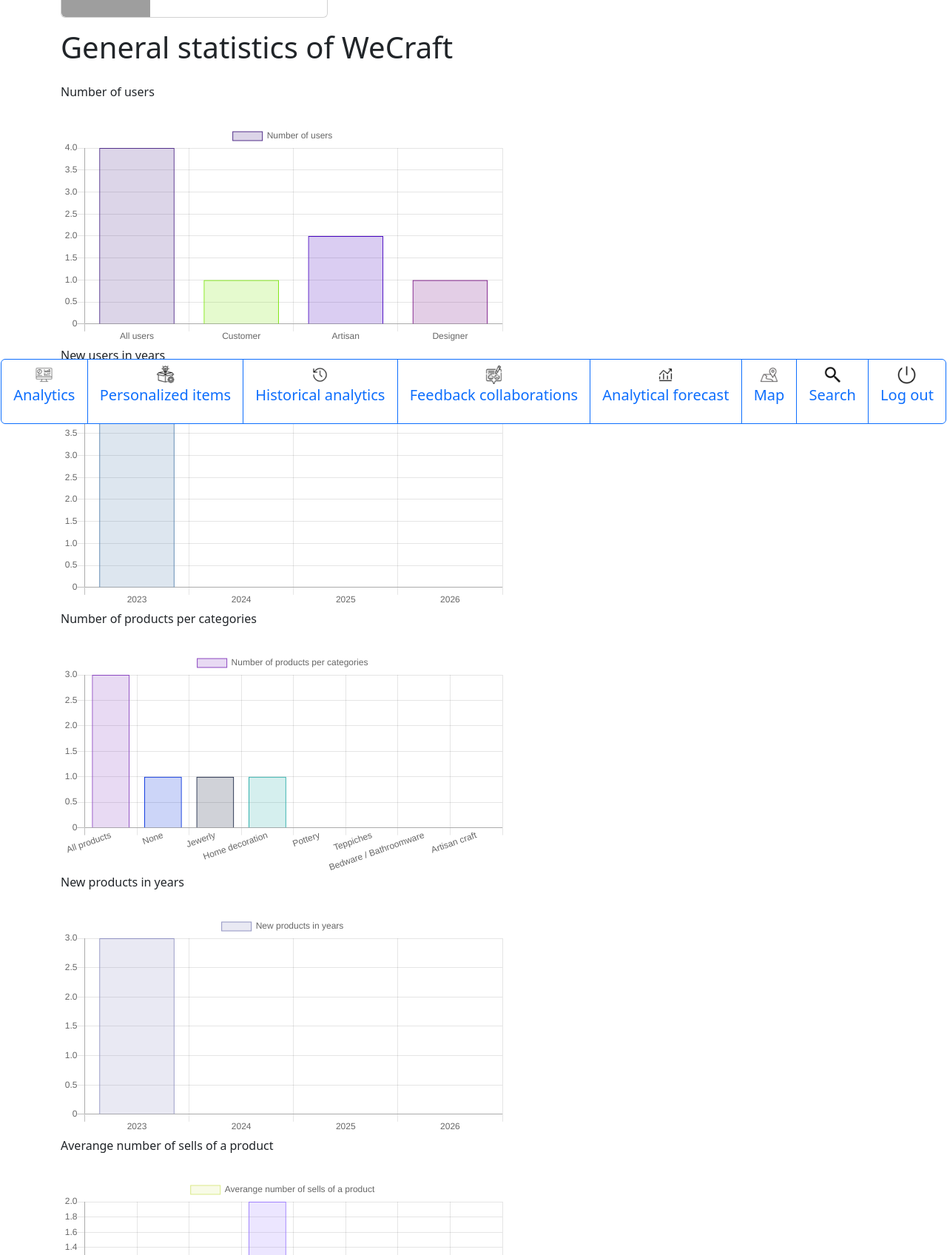
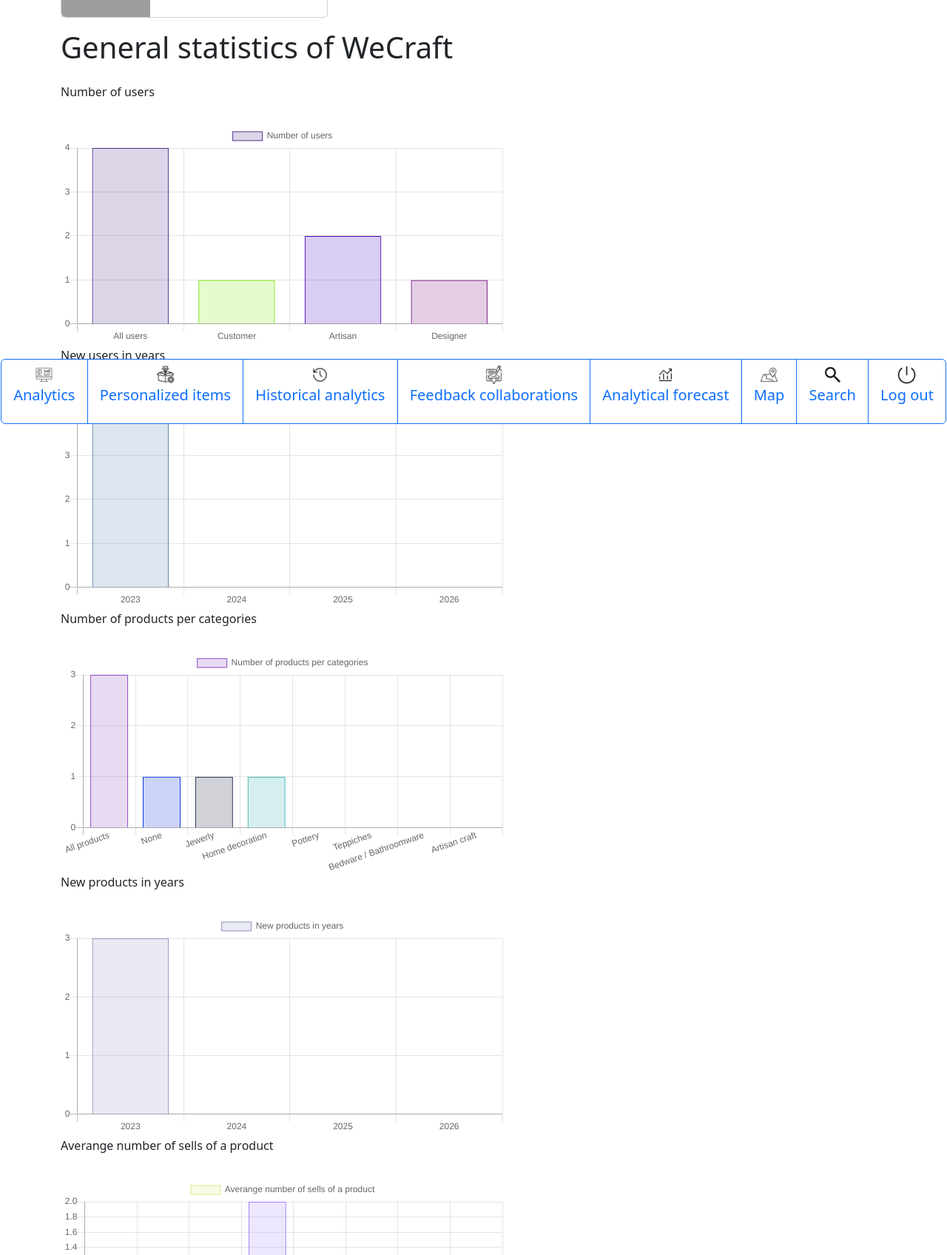
Before and after one commit to CarloAmbrogi/WeCraftCarloAmbrogi, a PHP site: page /pages/analytics.php in a window 1280 px wide. Shown: the part 224-1920 px from the top of the page at 74% size. Run offline with PHP 8.4, Linux system fonts and the light colour scheme; the visitor is signed in with stand-in values (Sample User, id 1); data comes from the database, SQL or seed files in the repository; data that the repository does not hold is empty; some libraries are stand-ins or nearby versions; grey boxes are pictures that could not be loaded.

Commit message:
Integer numbers in graphics

```diff
--- a/WeCraft/functions/charts.php
+++ b/WeCraft/functions/charts.php
@@ -52,7 +52,7 @@
 
   //example: addBarChart("myId3","# of Votes",["Red","Blue","Yellow"],[12,19,3]);
   //other example: addBarChart("myId4","# of Votes",["Red","Blue","Yellow","Green","Purple","Orange"],[12,19,3,5,2,3]);
-  function addBarChart($id,$title,$labels,$data){
+  function addBarChart($id,$title,$labels,$data,$onlyIntegers = true){
     ?>
       <canvas id="myChart<?= $id ?>" style="max-width: 600px;"></canvas>
       <script>
@@ -123,7 +123,18 @@
             scales: {
               yAxes: [{
                 ticks: {
-                  beginAtZero: true
+                  <?php
+                    if($onlyIntegers == true){
+                      ?>
+                        beginAtZero: true,
+                        callback: function(value) {if (value % 1 === 0) {return value;}}
+                      <?php
+                    } else {
+                      ?>
+                        beginAtZero: true
+                      <?php
+                    }
+                  ?>
                 }
               }]
             }
--- a/WeCraft/pages/analytics.php
+++ b/WeCraft/pages/analytics.php
@@ -47,7 +47,7 @@
 
     //Averange number of sells of a product
     addParagraph(translate("Averange number of sells of a product"));
-    addBarChart("averangeNumberSells",translate("Averange number of sells of a product"),[translate("All products"),translate("Nonee"),translate("Jewerly"),translate("Home decoration"),translate("Pottery"),translate("Teppiches"),translate("Bedware Bathroomware"),translate("Artisan craft")],[averangeNumberSellsOfAProduct(),averangeNumberSellsOfAProductWithThisCategory("Nonee"),averangeNumberSellsOfAProductWithThisCategory("Jewerly"),averangeNumberSellsOfAProductWithThisCategory("Home decoration"),averangeNumberSellsOfAProductWithThisCategory("Pottery"),averangeNumberSellsOfAProductWithThisCategory("Teppiches"),averangeNumberSellsOfAProductWithThisCategory("Bedware Bathroomware"),averangeNumberSellsOfAProductWithThisCategory("Artisan craft")]);
+    addBarChart("averangeNumberSells",translate("Averange number of sells of a product"),[translate("All products"),translate("Nonee"),translate("Jewerly"),translate("Home decoration"),translate("Pottery"),translate("Teppiches"),translate("Bedware Bathroomware"),translate("Artisan craft")],[averangeNumberSellsOfAProduct(),averangeNumberSellsOfAProductWithThisCategory("Nonee"),averangeNumberSellsOfAProductWithThisCategory("Jewerly"),averangeNumberSellsOfAProductWithThisCategory("Home decoration"),averangeNumberSellsOfAProductWithThisCategory("Pottery"),averangeNumberSellsOfAProductWithThisCategory("Teppiches"),averangeNumberSellsOfAProductWithThisCategory("Bedware Bathroomware"),averangeNumberSellsOfAProductWithThisCategory("Artisan craft")],false);
 
     //Number of products sold for at least a certain number of units
     addParagraph(translate("Number of products sold for at least a certain number of units"));
@@ -78,7 +78,7 @@
 
     //Averange number of product for which an artisan or a designer is collaborating for the production
     addParagraph(translate("Averange number of product for which an artisan or a designer is collaborating for the production"));
-    addBarChart("averangeNumCollabProdForUsers",translate("Averange number of product for which an artisan or a designer is collaborating for the production"),[translate("Artisans"),translate("Designers"),translate("Artisans and designers")],[averangeNumberProductsForWhichArtisanCollaborating(),averangeNumberProductsForWhichDesignerCollaborating(),averangeNumberProductsForWhichArtisanDesignerCollaborating()]);
+    addBarChart("averangeNumCollabProdForUsers",translate("Averange number of product for which an artisan or a designer is collaborating for the production"),[translate("Artisans"),translate("Designers"),translate("Artisans and designers")],[averangeNumberProductsForWhichArtisanCollaborating(),averangeNumberProductsForWhichDesignerCollaborating(),averangeNumberProductsForWhichArtisanDesignerCollaborating()],false);
 
     //Collaboration production product score in years
     addParagraph(translate("Collaboration production product score in years")." (".translate("each time an action to add a person is performed it counts as one point").")");
@@ -109,7 +109,7 @@
 
     //Averange number of projects for which an artisan or a designer is collaborating for the production
     addParagraph(translate("Averange number of projects for which an artisan or a designer is collaborating for the production"));
-    addBarChart("averangeNumCollabProjForUsers",translate("Averange number of projects for which an artisan or a designer is collaborating for the production"),[translate("Artisans"),translate("Designers"),translate("Artisans and designers")],[averangeNumberProjectsForWhichArtisanCollaborating(),averangeNumberProjectsForWhichDesignerCollaborating(),averangeNumberProjectsForWhichArtisanDesignerCollaborating()]);
+    addBarChart("averangeNumCollabProjForUsers",translate("Averange number of projects for which an artisan or a designer is collaborating for the production"),[translate("Artisans"),translate("Designers"),translate("Artisans and designers")],[averangeNumberProjectsForWhichArtisanCollaborating(),averangeNumberProjectsForWhichDesignerCollaborating(),averangeNumberProjectsForWhichArtisanDesignerCollaborating()],false);
 
     //Collaboration production project score in years
     addParagraph(translate("Collaboration production project score in years")." (".translate("each time an action to add a person is performed it counts as one point").")");
```
Also changed, not shown: WeCraft/pages/analyticalForecast.php (+4 -4 lines).
